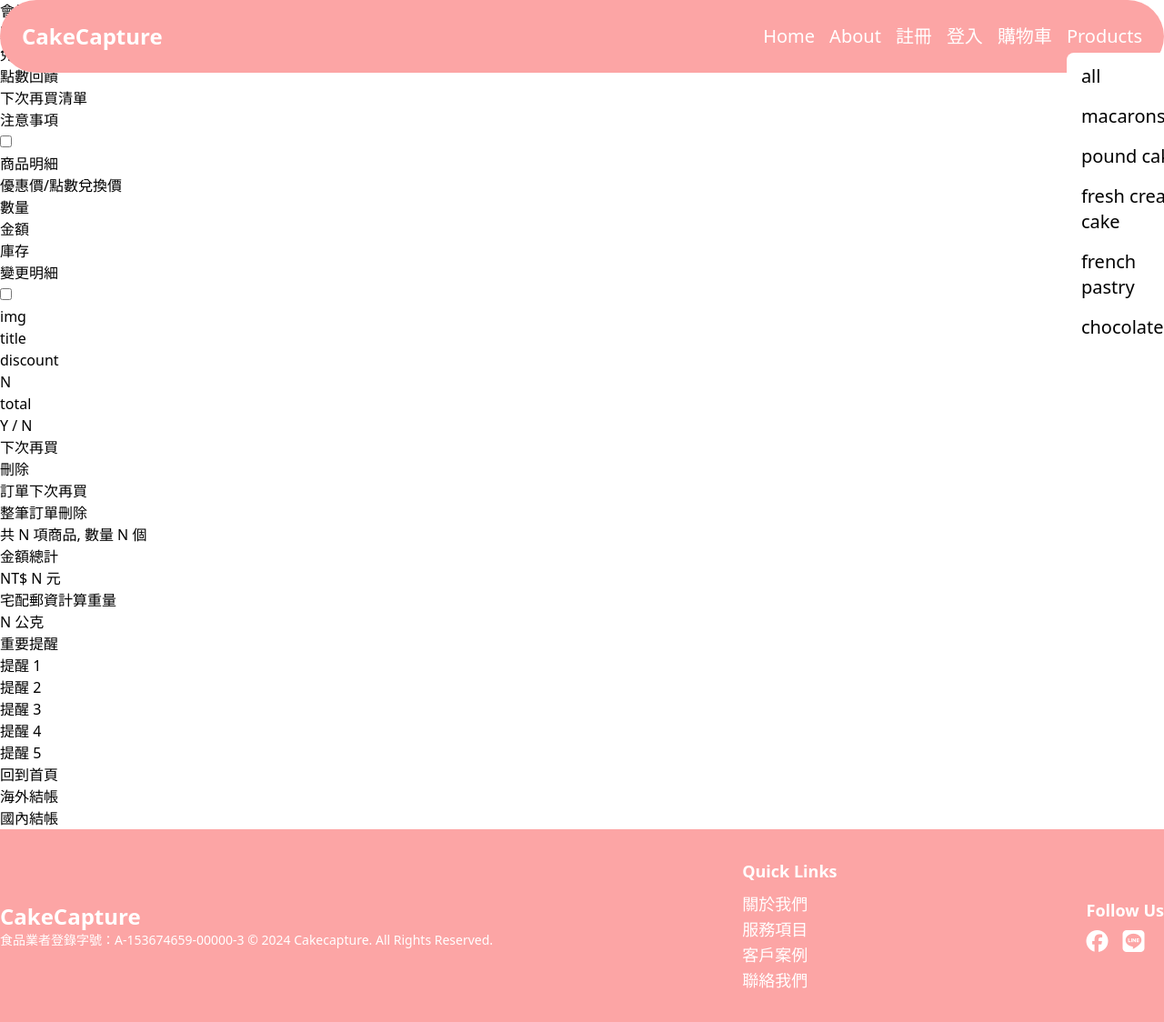
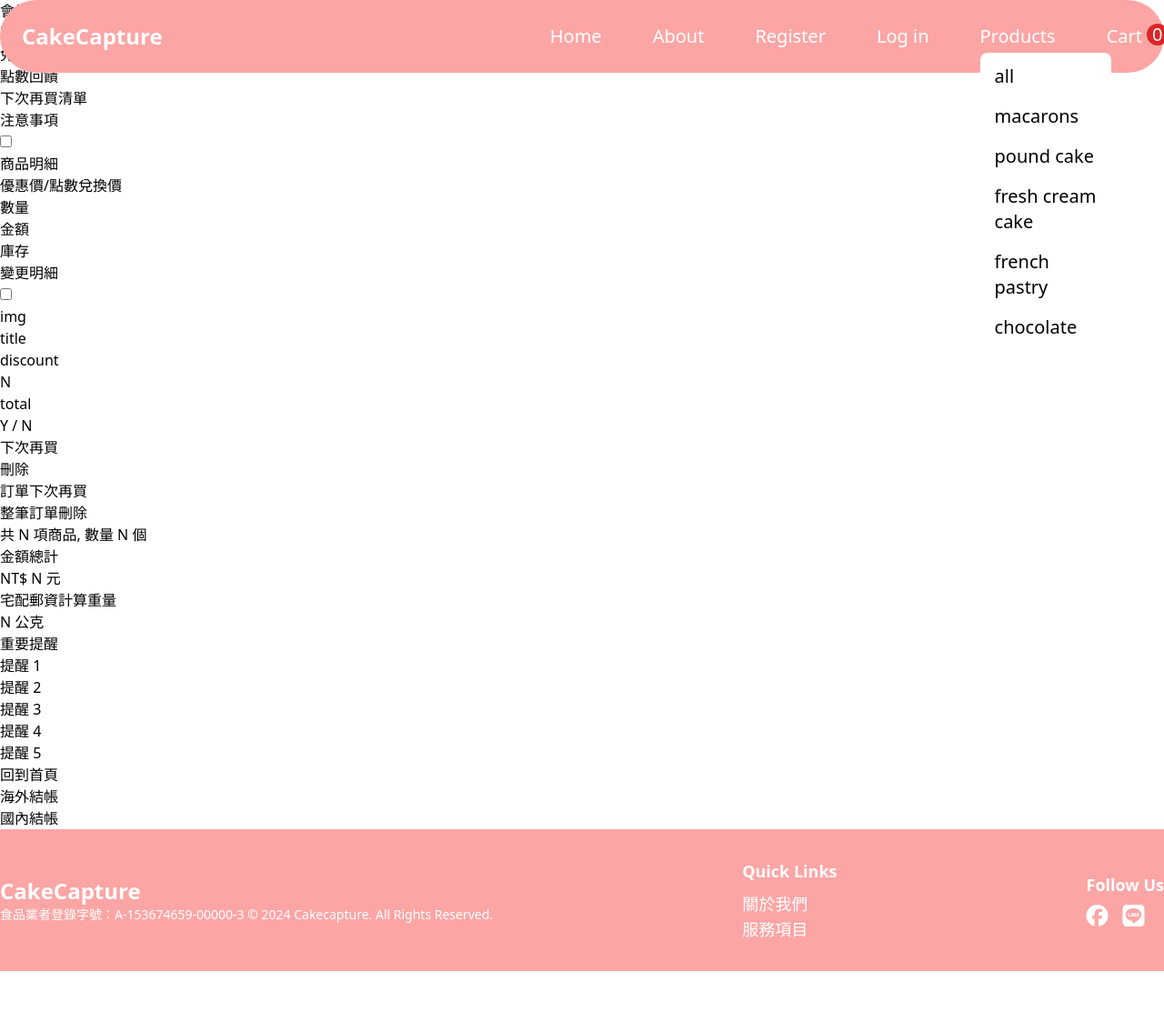
Before and after one commit to x10akd/CakeCapture, a Django app: page /cart/detail in a window 1280 px wide. Shown: the whole page at 91% size. After the commit the page ends 1068 px from the top, so only its background shows below. Run offline with Django 5.2, Linux system fonts and the light colour scheme; style sheets or scripts are compiled from the project's sources; some libraries are stand-ins or nearby versions.

Commit message:
separate nav and footer from base.html

```diff
--- a/templates/shared/base.html
+++ b/templates/shared/base.html
@@ -7,7 +7,6 @@
 	<meta charset="UTF-8" />
 	<meta name="viewport" content="width=device-width, initial-scale=1.0" />
 	<title>Document</title>
-
 	<!-- Using Tailwindcss -->
 	<link rel="stylesheet" href="{% static 'styles/output.css' %}">
 
@@ -16,7 +15,6 @@
 
 	<!-- 引入 Swiper.js CSS -->
 	<link rel="stylesheet" href="https://unpkg.com/swiper/swiper-bundle.min.css" />
-
 	<style>
 		.hover\:scale-110:hover {
 			transform: scale(1.1);
@@ -30,13 +28,10 @@
 </head>
 
 <body>
-
-	{% include "shared/navbar.html" %}
-
+	{% include 'shared/nav.html' %}
 	{% block content %}
 	{% endblock %}
-
-	{% include "shared/footer.html" %}
+	{% include 'shared/footer.html'%}
 
 	{% if messages %}
 	{% for message in messages %}
--- a/templates/shared/footer.html
+++ b/templates/shared/footer.html
@@ -8,10 +8,8 @@
     <div class="text-center lg:text-left mb-4 lg:mb-0">
       <h3 class="text-lg font-bold mb-2">Quick Links</h3>
       <ul class="text-lg">
-				<li><a href="#">關於我們</a></li>
+        <li><a href="{% url 'about' %}">關於我們</a></li>
         <li><a href="#">服務項目</a></li>
-				<li><a href="#">客戶案例</a></li>
-				<li><a href="#">聯絡我們</a></li>
       </ul>
     </div>
     <div class="text-center lg:text-left">
--- /dev/null
+++ b/templates/shared/nav.html
@@ -0,0 +1,39 @@
+<nav class="bg-red-300 py-6 fixed w-screen max-w-screen-2xl top-0 rounded-full mx-auto left-0 right-0 px-6 z-20">
+  <div class="container mx-auto flex justify-between items-center">
+    <!-- 品牌標誌 -->
+    <a href="#" class="text-white text-2xl font-bold">CakeCapture</a>
+
+    <!-- 導航連結 -->
+    <div class="flex space-x-14 text-xl">
+      <a href="{% url 'home' %}" class=" text-white hover:text-red-600">Home</a>
+      <a href="{% url 'about' %}" class=" text-white hover:text-red-600">About</a>
+      {% if user.is_authenticated %}
+      <a href="{% url 'logout' %}" class=" text-white hover:text-red-600">Log out</a>
+      {% else %}
+      <a href="{% url 'register' %}" class=" text-white hover:text-red-600">Register</a>
+      <a href="{% url 'login' %}" class=" text-white hover:text-red-600">Log in </a>
+      {% endif %}
+      <div class="relative" x-data="{show:false}">
+        <button class=" text-white hover:text-red-600 focus:outline-none" @click="show= ! show">
+          Products
+        </button>
+        <!-- 下拉菜单 -->
+        <div class="absolute bg-white text-grey rounded-lg mt-1 py-1 w-36  z-20" x-show="show">
+          <a href="#" class="block px-4 py-2 hover:bg-red-300">all</a>
+          <a href="#" class="block px-4 py-2 hover:bg-red-300">macarons</a>
+          <a href="#" class="block px-4 py-2 hover:bg-red-300">pound cake</a>
+          <a href="#" class="block px-4 py-2 hover:bg-red-300">fresh cream cake</a>
+          <a href="#" class="block px-4 py-2 hover:bg-red-300">french pastry</a>
+          <a href="#" class="block px-4 py-2 hover:bg-red-300">chocolate</a>
+        </div>
+      </div>
+      <a href="#" class=" text-white hover:text-red-600 relative">
+        Cart
+        <span
+          class="absolute top-0 left-11 h-6 w-6 bg-red-600 text-white rounded-full flex items-center justify-center">0</span>
+      </a>
+
+
+    </div>
+  </div>
+</nav>
```
Lines whose indentation alone changed are shown as unchanged.
